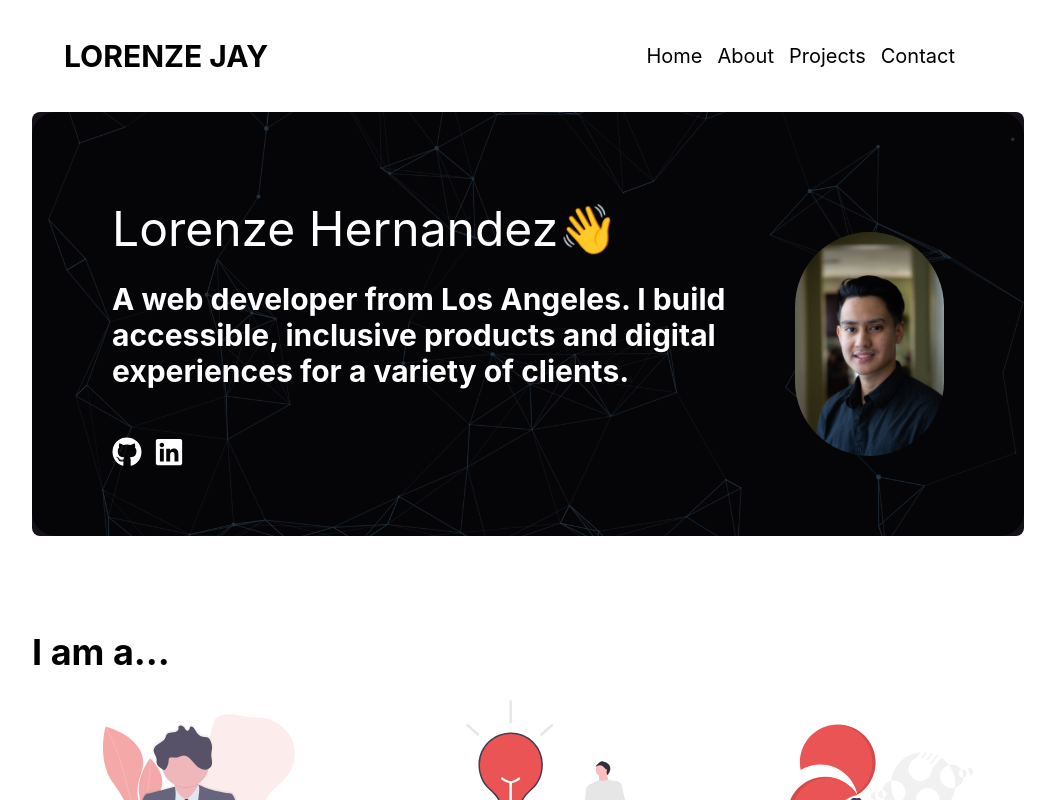
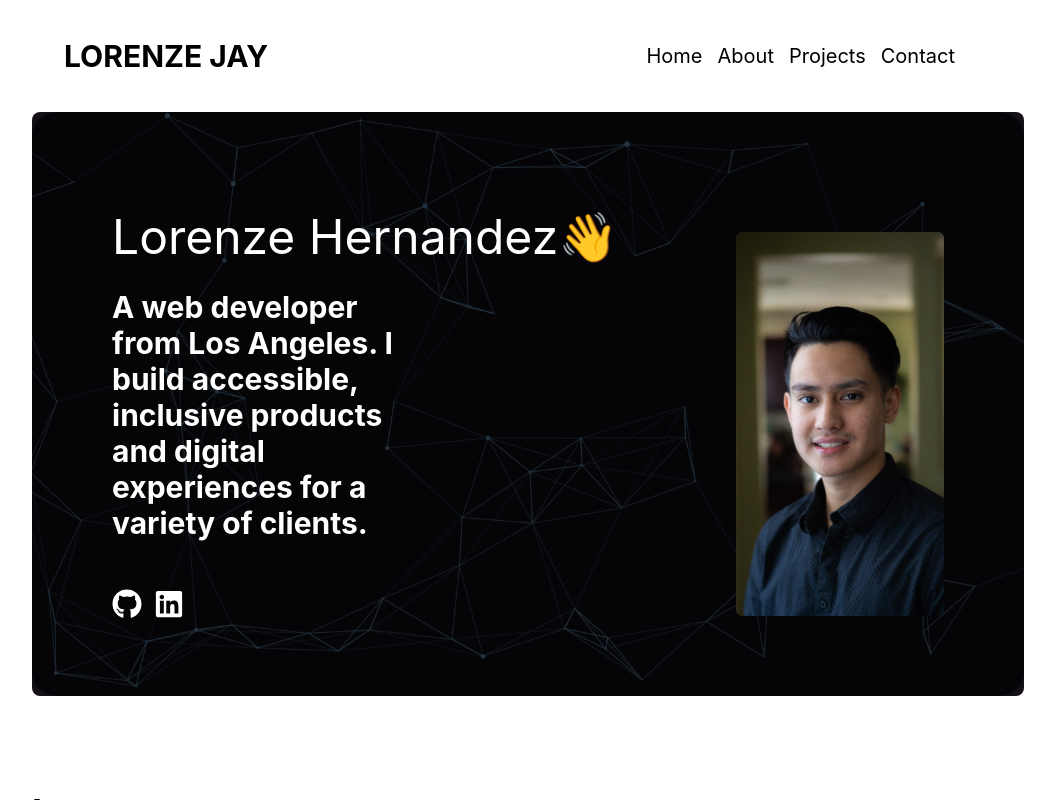
Before and after one commit to lorenzejay/portfolio-site, a Next.js app: page / in a window 1280 px wide. Shown: the top 800 px of the page, without its empty margins (112-1167 px from the left). Built offline with nearby package versions, Linux system fonts and the light colour scheme.

Commit message:
responsive hero section added

```diff
--- a/components/hero.js
+++ b/components/hero.js
@@ -23,7 +23,7 @@ const Hero = () => {
           <p className="text-5xl mb-5">
             Lorenze Hernandez<span>👋</span>
           </p>
-          <h1 className="text-2xl text-white z-3 mb-10 lg:text-3xl  py-2 lg:w-full w-11/12">
+          <h1 className="text-2xl text-white z-3 mb-10 lg:text-3xl  py-2  md:w-3/4 lg:w-1/2 w-11/12">
             A web developer from Los Angeles. I build accessible, inclusive products and digital
             experiences for a variety of clients.
           </h1>
@@ -39,7 +39,7 @@ const Hero = () => {
         <img
           src={"/ljpp.jpg"}
           alt="portrait of lorenze hernandez."
-          className="rounded-full z-10 object-cover  w-64 h-64 md:w-56 md:h-56 2xl:w-80 2xl:h-80 mb-10 sm:mt-10 lg:mb-20"
+          className="rounded-full z-10 object-cover  w-64 h-64 md:rounded-md md:w-72 md:h-72 lg:w-3/4 lg:h-80 xl:w-1/4 xl:h-96 2xl:h-96  mb-10 sm:mt-10 lg:mb-20 "
         />
       </div>
     </motion.main>
```
